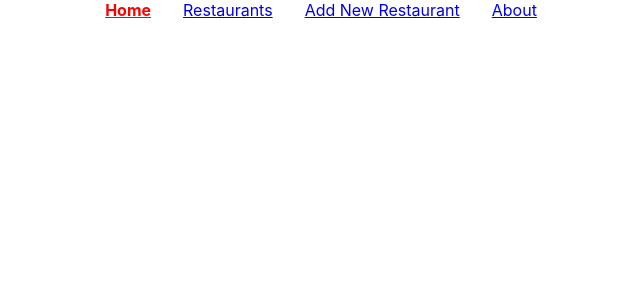
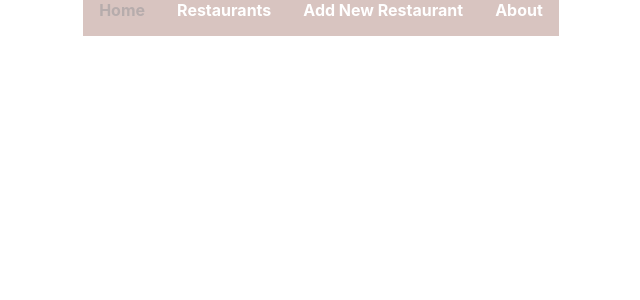
Before and after one commit to tkyg/my-cuisine, a React (Create React App) app: page / in a window 1280 px wide. Shown: the top 300 px of the page, without its empty margins (319-959 px from the left). Built offline with nearby package versions, Linux system fonts and the light colour scheme.

Commit message:
style NavBar

```diff
--- a/src/components/navigation/NavBar.js
+++ b/src/components/navigation/NavBar.js
@@ -1,10 +1,15 @@
 import React from 'react'
-import { NavLink } from "react-router-dom"
+import {NavLink} from "react-router-dom"
 
 const style = {
-  width: "60%",
+  width: "80%",
   margin: "5% 0 1%",
   padding: "1em",
+  textDecoration: "none",
+  color: "white",
+  backgroundColor: "#D8C4C0",
+  fontWeight: "bold",
+  verticalAlign: "center"
 }
 
 const NavBar = () => {
@@ -13,7 +18,7 @@ const NavBar = () => {
       <NavLink
       activeStyle={{
         fontWeight: "bolder",
-        color: "red"
+        color: "#B6ACAC"
       }}
         exact
         style={style}
@@ -22,7 +27,7 @@ const NavBar = () => {
             <NavLink
       activeStyle={{
         fontWeight: "bolder",
-        color: "red"
+        color: "#B6ACAC"
       }}
         exact
         style={style}
@@ -31,7 +36,7 @@ const NavBar = () => {
             <NavLink
       activeStyle={{
         fontWeight: "bolder",
-        color: "red"
+        color: "#B6ACAC"
       }}
         exact
         style={style}
@@ -40,7 +45,7 @@ const NavBar = () => {
             <NavLink
       activeStyle={{
         fontWeight: "bolder",
-        color: "red"
+        color: "#B6ACAC"
       }}
         exact
         style={style}
```
